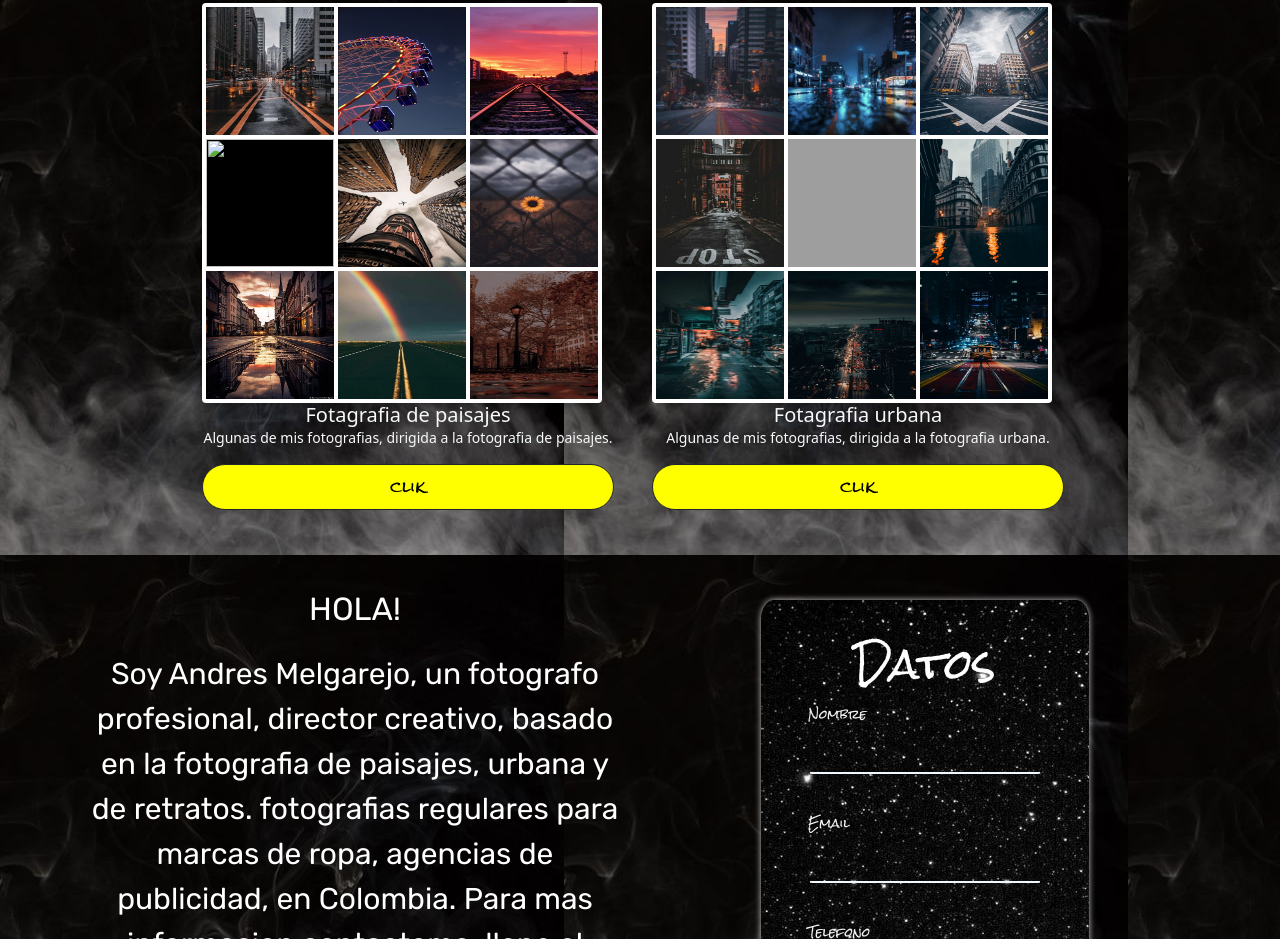
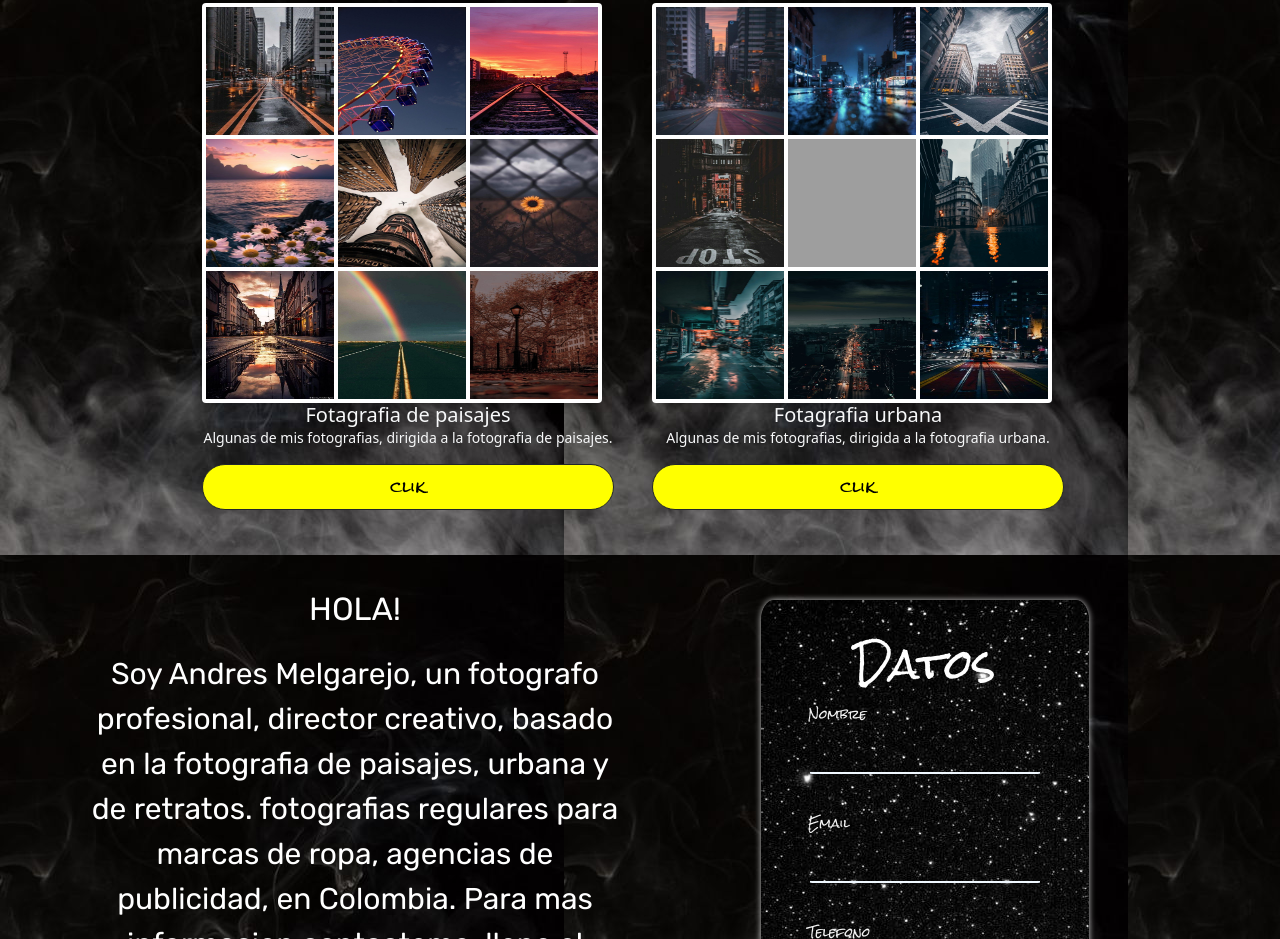
Before and after one commit to andres0102/trabajo_ucamp, a plain HTML site: page index.html in a window 1280 px wide. Shown: the part 858-1797 px from the top of the page. Drawn offline with nearby package versions, Linux system fonts and the light colour scheme; files that its build step writes are made by us from their sources; grey boxes are pictures that could not be loaded; files whose address does not match are found by name.

Commit message:
cambio 11

```diff
--- a/index.html
+++ b/index.html
@@ -88,7 +88,7 @@
                        <img src="../trabajo_ucamp/imagenes/foto 3.jpeg" alt="">
                        </div>
                        <div class="foto fotos_4">
-                       <img src="../trabajo_ucamp/imagenes/foto 4.jpeg 4.jpeg" alt="">
+                       <img src="../trabajo_ucamp/imagenes/foto 4.jpeg" alt="">
                        </div>
                        <div class="foto fotos_5">
                        <img src="../trabajo_ucamp/imagenes/foto 5.jpeg" alt="">
```
